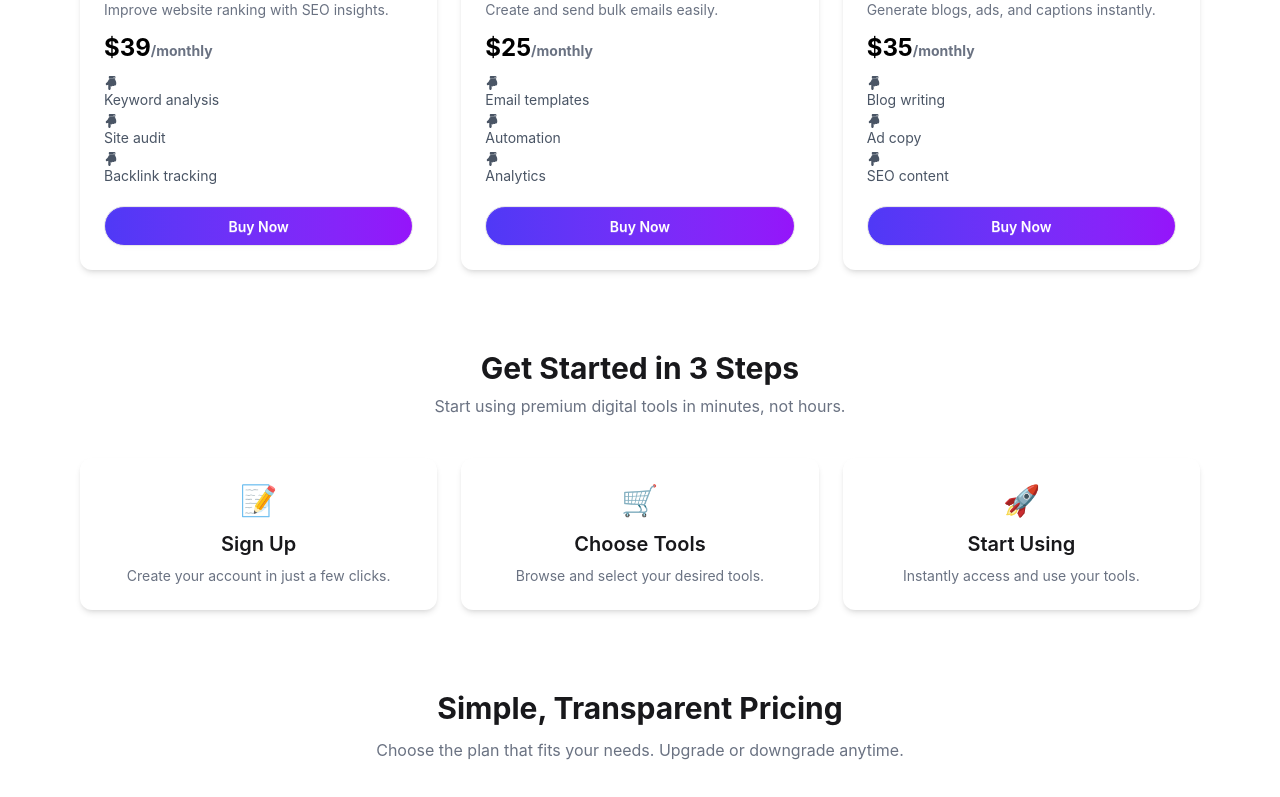
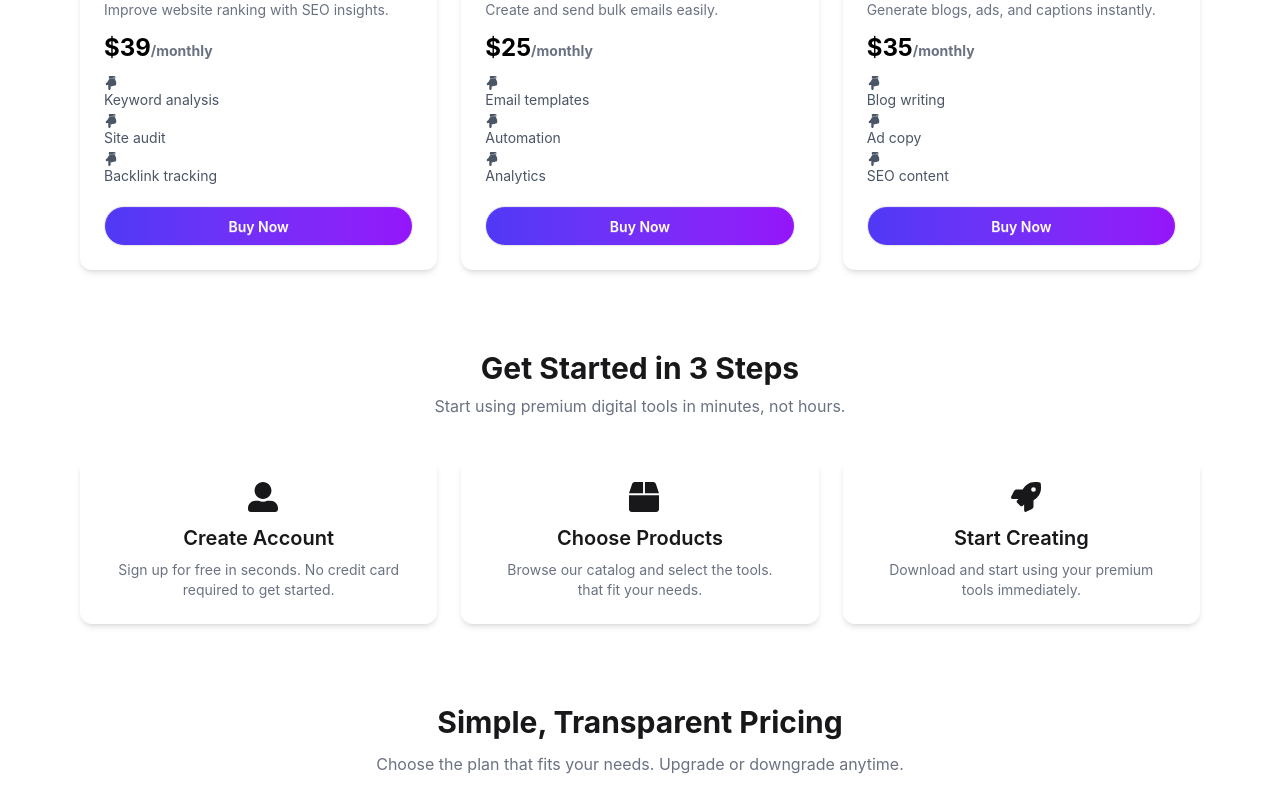
Before and after one commit to aribariyan4-a11y/vite-project, a React (Vite) app: page / in a window 1280 px wide. Shown: the part 1756-2553 px from the top of the page. Built offline with nearby package versions, Linux system fonts and the light colour scheme.

Commit message:
Finalized the Project try to make the Project Perfect

```diff
--- a/src/components/ProductCard.jsx
+++ b/src/components/ProductCard.jsx
@@ -1,6 +1,6 @@
 import { FaHandPointDown } from "react-icons/fa";
 const ProductCard = ({ product, handleAddToCart, cart }) => {
-    const { name, description, price, period, features, icon, tag } = product;
+    const { name, description, price, period, features, icon,  tag } = product;
 
     const isAdded = cart.some(item => item.id === product.id);
 
--- a/src/components/Stats.jsx
+++ b/src/components/Stats.jsx
@@ -5,7 +5,7 @@ const Stats = () => {
 
                 <div className="px-6">
                     <h2 className="text-3xl font-bold">50K+</h2>
-                    <p>Active Users</p>
+                    <p>Activ Users</p>
                 </div>
 
                 <div className="hidden md:block h-28 border-l border-white opacity-50"></div>
--- a/src/components/Steps.jsx
+++ b/src/components/Steps.jsx
@@ -1,3 +1,4 @@
+import { FaUserAlt, FaBox, FaRocket } from "react-icons/fa";
 const Steps = () => {
     return (
         <div className="max-w-6xl mx-auto px-4 mt-20 text-center">
@@ -12,30 +13,29 @@ const Steps = () => {
 
             <div className="grid grid-cols-1 md:grid-cols-3 gap-6 mt-10">
 
-                {/* Step 1 */}
                 <div className="bg-white p-6 rounded-xl shadow-md">
-                    <div className="text-3xl mb-3">📝</div>
-                    <h3 className="text-xl font-semibold">Sign Up</h3>
-                    <p className="text-gray-500 text-sm mt-2">
-                        Create your account in just a few clicks.
+                    <div className="text-3xl mb-3 ml-36"><FaUserAlt /></div>
+                    <h3 className="text-xl font-semibold">Create Account</h3>
+                    <p className="text-gray-500  text-sm mt-2">
+                        Sign up for free in seconds. No credit card required to get started.
                     </p>
                 </div>
 
-                {/* Step 2 */}
                 <div className="bg-white p-6 rounded-xl shadow-md">
-                    <div className="text-3xl mb-3">🛒</div>
-                    <h3 className="text-xl font-semibold">Choose Tools</h3>
-                    <p className="text-gray-500 text-sm mt-2">
-                        Browse and select your desired tools.
+                    <div className="text-3xl mb-3 ml-36"><FaBox />
+                    </div>
+                    <h3 className="text-xl font-semibold">Choose Products</h3>
+                    <p className="text-gray-500 text-sm  mt-2">
+                        Browse our catalog and select the tools. <br /> that fit your needs.
                     </p>
                 </div>
 
-                {/* Step 3 */}
                 <div className="bg-white p-6 rounded-xl shadow-md">
-                    <div className="text-3xl mb-3">🚀</div>
-                    <h3 className="text-xl font-semibold">Start Using</h3>
+                    <div className="text-3xl mb-3 ml-36"><FaRocket />
+                    </div>
+                    <h3 className="text-xl font-semibold">Start Creating</h3>
                     <p className="text-gray-500 text-sm mt-2">
-                        Instantly access and use your tools.
+                        Download and start using your premium <br /> tools immediately.
                     </p>
                 </div>
 
```
